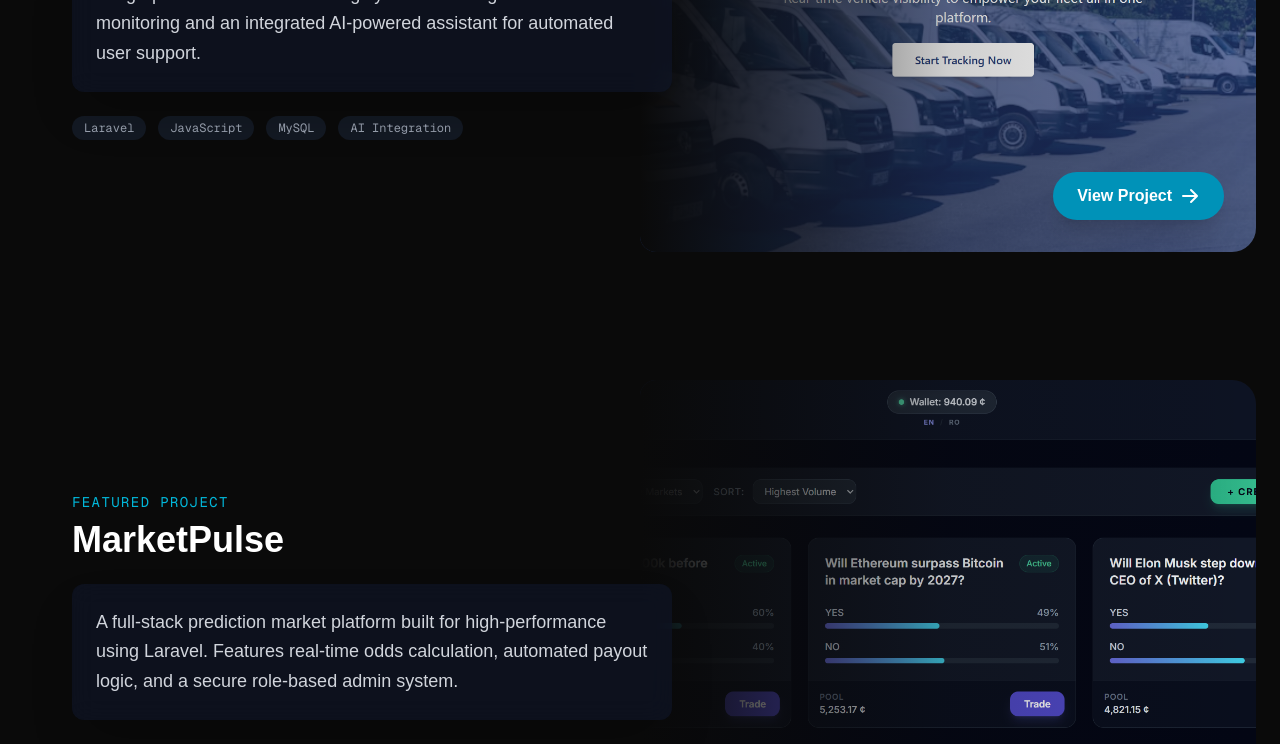
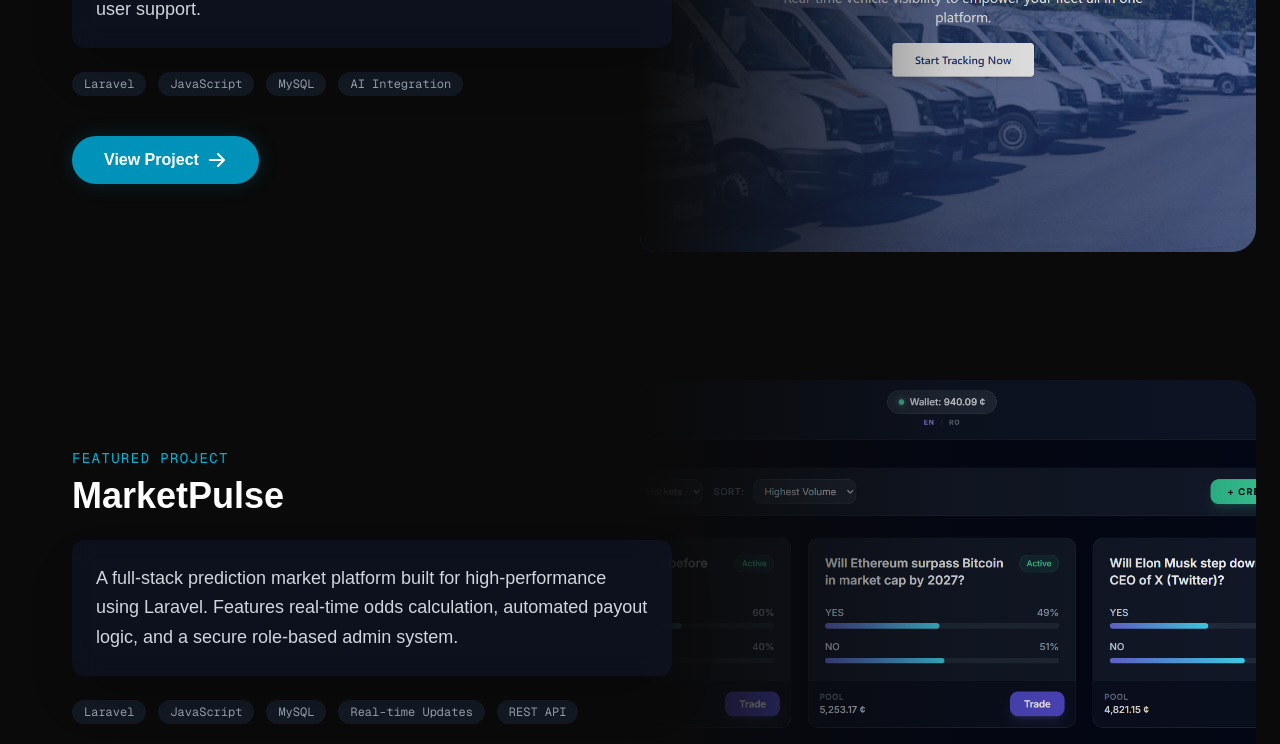
Before and after one commit to alexpatulea/alexpatulea-portfolio, a Next.js app: page / in a window 1280 px wide. Shown: the part 1260-2004 px from the top of the page. Built offline with nearby package versions, Linux system fonts and the light colour scheme.

Commit message:
Portfolio 1.1

```diff
--- a/src/components/Projects.tsx
+++ b/src/components/Projects.tsx
@@ -47,6 +47,7 @@
               className="relative flex flex-col md:flex-row items-center bg-transparent rounded-3xl overflow-hidden group"
             >
 
+              {/* Partea Stângă: Detalii Proiect */}
               <div className="w-full md:w-1/2 p-8 md:p-12 z-20">
                 <h3 className="text-sm font-mono text-cyan-500 mb-2 uppercase tracking-widest">
                   Featured Project
@@ -54,25 +55,37 @@
                 <h4 className="text-4xl font-bold mb-6 group-hover:text-cyan-400 transition-colors">
                   {project.title}
                 </h4>
-                {/* AM SCOS 'border border-slate-700' de aici */}
+
                 <div className="bg-[#0f172a]/60 backdrop-blur-md p-6 rounded-xl shadow-2xl mb-6 md:-mr-20 relative z-30">
                   <p className="text-gray-300 leading-relaxed text-lg">
                     {project.description}
                   </p>
                 </div>
+
                 <div className="flex flex-wrap gap-3 font-mono text-xs text-gray-400">
                   {project.tech.map(t => (
-                    /* AM SCOS 'border border-slate-700' și de la skill-uri */
                     <span key={t} className="bg-slate-800/50 px-3 py-1 rounded-full">
                       {t}
                     </span>
                   ))}
                 </div>
+
+                {/* BUTONUL ESTE MUTAT AICI */}
+                <div className="mt-10">
+                  <Link
+                    href={`/projects/${project.slug}`}
+                    className="inline-flex items-center gap-2 bg-cyan-600 hover:bg-cyan-500 text-white px-8 py-3 rounded-full font-bold transition-all transform hover:scale-105 shadow-[0_0_20px_rgba(8,145,178,0.2)]"
+                  >
+                    View Project
+                    <svg xmlns="http://www.w3.org/2000/svg" className="h-5 w-5" viewBox="0 0 20 20" fill="currentColor">
+                      <path fillRule="evenodd" d="M10.293 3.293a1 1 0 011.414 0l6 6a1 1 0 010 1.414l-6 6a1 1 0 01-1.414-1.414L14.586 11H3a1 1 0 110-2h11.586l-4.293-4.293a1 1 0 010-1.414z" clipRule="evenodd" />
+                    </svg>
+                  </Link>
+                </div>
               </div>
 
-              {/* Partea Dreaptă: Imagine + Fade + Buton */}
+              {/* Partea Dreaptă: Imagine + Fade */}
               <div className="w-full md:w-1/2 relative h-[350px] md:h-[500px] overflow-hidden rounded-2xl">
-                {/* Gradientul de Fade */}
                 <div className="absolute inset-0 z-10 bg-gradient-to-r from-[#0a0a0a] via-[#0a0a0a]/20 to-transparent hidden md:block" />
 
                 <Image
@@ -81,19 +94,8 @@
                   fill
                   className="object-cover object-top grayscale-[20%] group-hover:grayscale-0 group-hover:scale-105 transition-all duration-700"
                 />
+              </div>
 
-                <div className="absolute bottom-8 right-8 z-20">
-                  <Link
-                    href={`/projects/${project.slug}`}
-                    className="flex items-center gap-2 bg-cyan-600 hover:bg-cyan-500 text-white px-6 py-3 rounded-full font-bold transition-all transform hover:scale-110 shadow-xl"
-                  >
-                    View Project
-                    <svg xmlns="http://www.w3.org/2000/svg" className="h-5 w-5" viewBox="0 0 20 20" fill="currentColor">
-                      <path fillRule="evenodd" d="M10.293 3.293a1 1 0 011.414 0l6 6a1 1 0 010 1.414l-6 6a1 1 0 01-1.414-1.414L14.586 11H3a1 1 0 110-2h11.586l-4.293-4.293a1 1 0 010-1.414z" clipRule="evenodd" />
-                    </svg>
-                  </Link>
-                </div>
-              </div>
             </motion.div>
           ))}
         </div>
```
